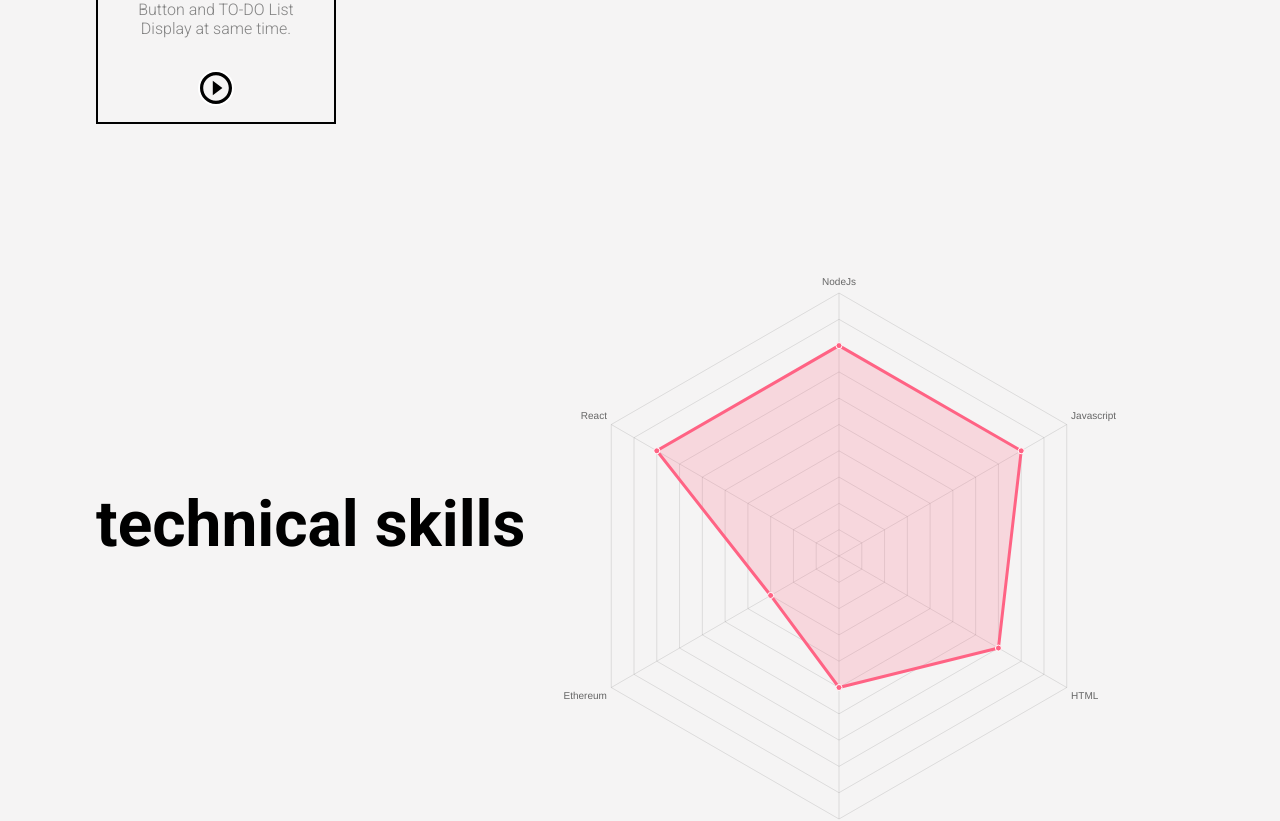
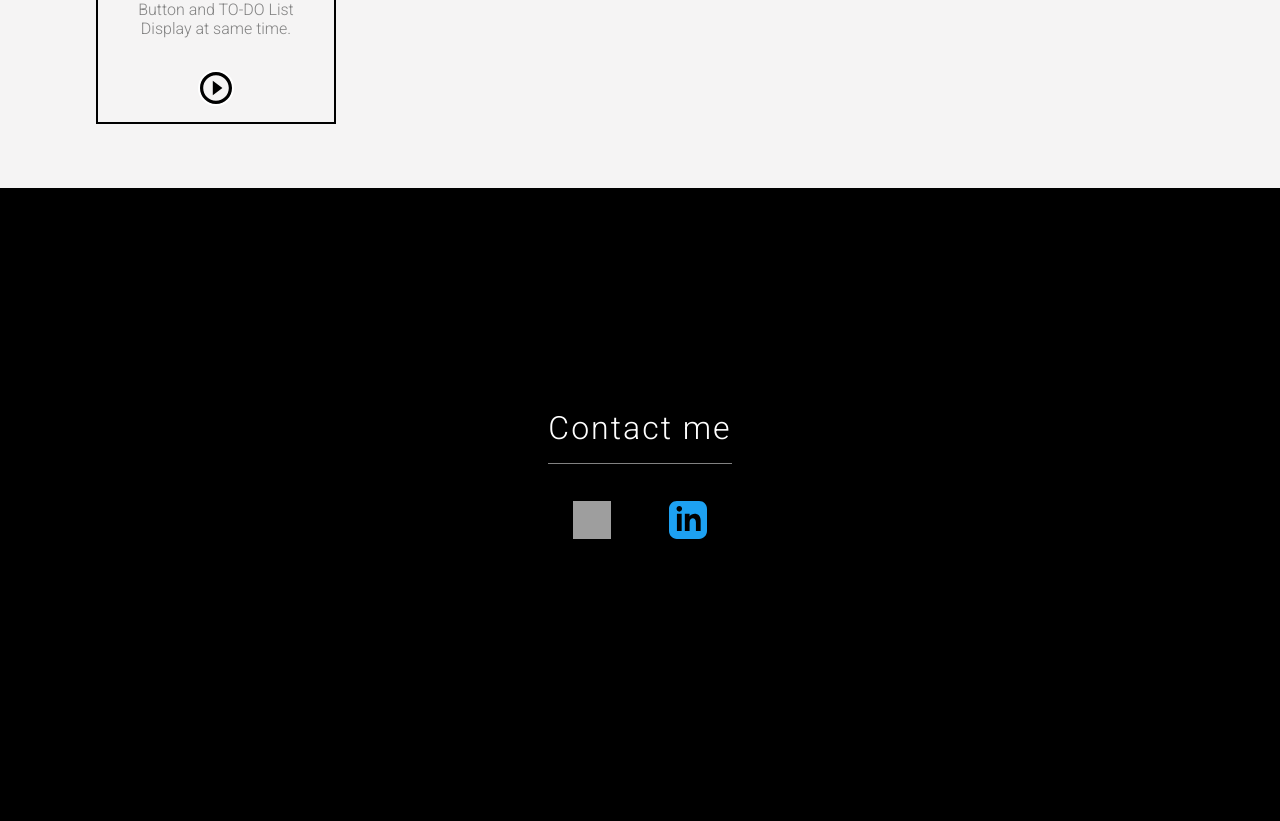
Before and after one commit to as-ajitsingh/ultimate-portfolio-v2, a Next.js app: page / in a window 1280 px wide. Shown: the part 2305-3126 px from the top of the page. Built offline with nearby package versions, Linux system fonts and the light colour scheme; grey boxes are pictures that could not be loaded.

Commit message:
Commented code for skill

```diff
--- a/pages/index.js
+++ b/pages/index.js
@@ -38,12 +38,12 @@ export default function Home() {
                     </section>
                 </section>
             </div>
-            <div id="skills" className={styles['fourth-container']}>
+            {/* <div id="skills" className={styles['fourth-container']}>
                 <section className={styles['skills-section']}>
                     <h2 className={styles['section-heading']}>technical skills</h2>
                     <SkillsChart/>
                 </section>
-            </div>
+            </div> */}
             <div id="contact" className={styles['fifth-container']}>
                 <section className={styles['contact-section']}>
                     <ContactForm/>
```
